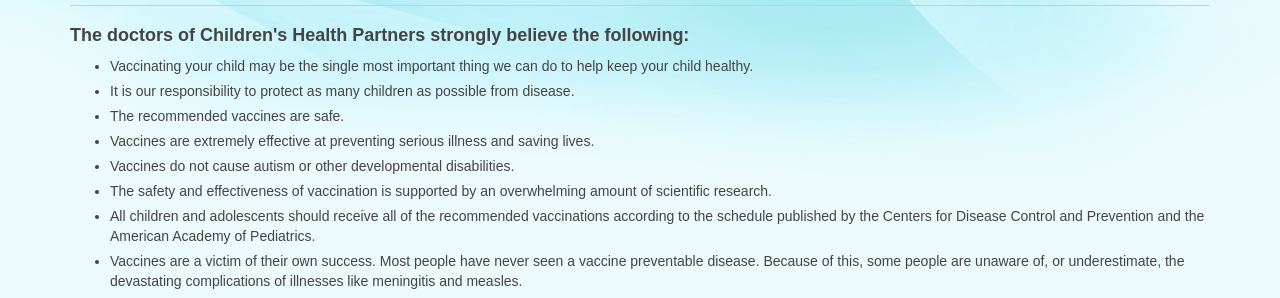
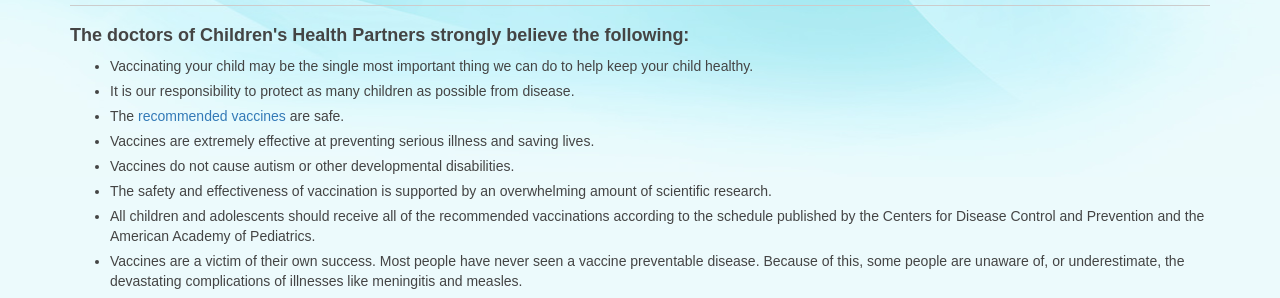
Before and after one commit to chpweb/web, a Jekyll site: the page built from vaccine-policy.html, in a window 1280 px wide. Shown: the part 212-510 px from the top of the page. Built offline with Jekyll 4.4.1, drawn with Linux system fonts in a browser that asks for light colours; some web fonts are replaced; comment, search, counter and statistics services are not loaded.

Commit message:
Update vaccine-policy.html

```diff
--- a/vaccine-policy.html
+++ b/vaccine-policy.html
@@ -13,7 +13,7 @@
 		<ul>
 			<li>Vaccinating your child may be the single most important thing we can do to help keep your child healthy.</li>
 			<li>It is our responsibility to protect as many children as possible from disease.</li>
-			<li>The recommended vaccines are safe.</li>
+			<li>The <a href="#" data-toggle="modal" data-target="#myModal">recommended vaccines</a> are safe.</li>
 			<li>Vaccines are extremely effective at preventing serious illness and saving lives.</li>
 			<li>Vaccines do not cause autism or other developmental disabilities.</li>
 			<li>The safety and effectiveness of vaccination is supported by an overwhelming amount of scientific research.</li>
@@ -87,3 +87,21 @@
 
 
 </div>
+
+<div class="modal fade" id="vaccination-modal" tabindex="-1" role="dialog" aria-labelledby="myModalLabel">
+  <div class="modal-dialog" role="document">
+    <div class="modal-content">
+      <div class="modal-header">
+        <button type="button" class="close" data-dismiss="modal" aria-label="Close"><span aria-hidden="true">&times;</span></button>
+        <h4 class="modal-title" id="myModalLabel">Recommended Vaccination Schedule</h4>
+      </div>
+      <div class="modal-body">
+        ...
+      </div>
+      <div class="modal-footer">
+        <button type="button" class="btn btn-default" data-dismiss="modal">Close</button>
+        <button type="button" class="btn btn-primary">Save changes</button>
+      </div>
+    </div>
+  </div>
+</div>
```
